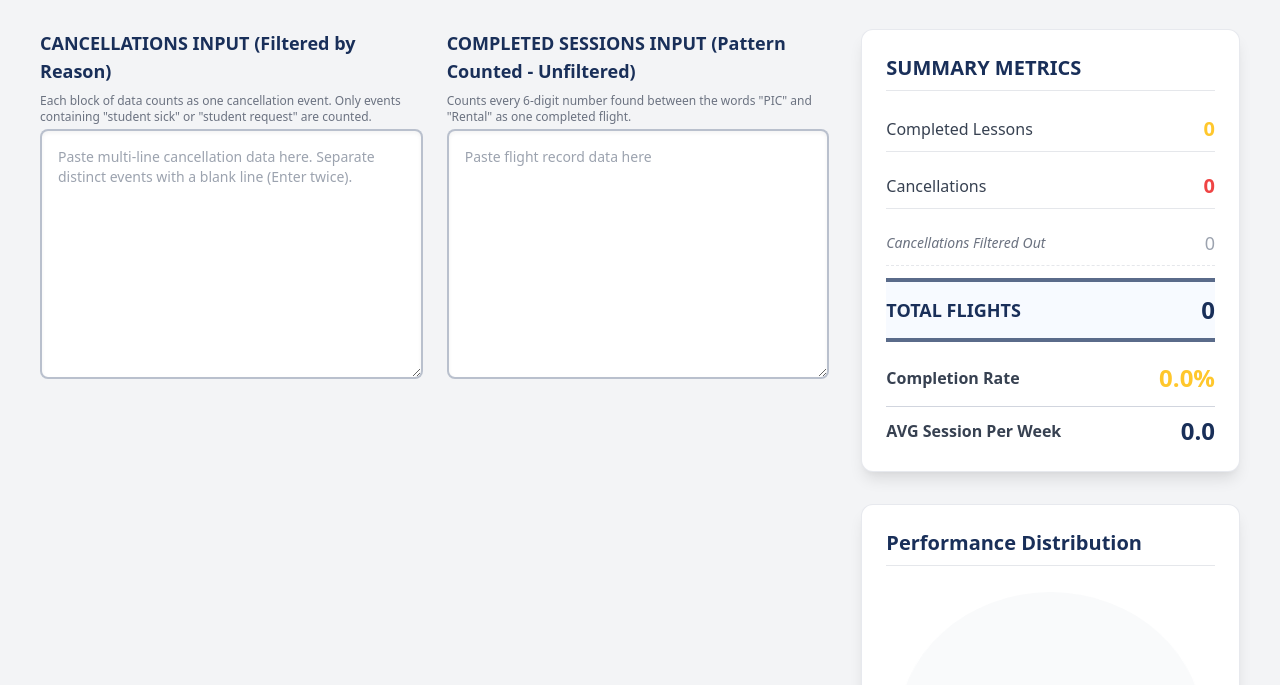
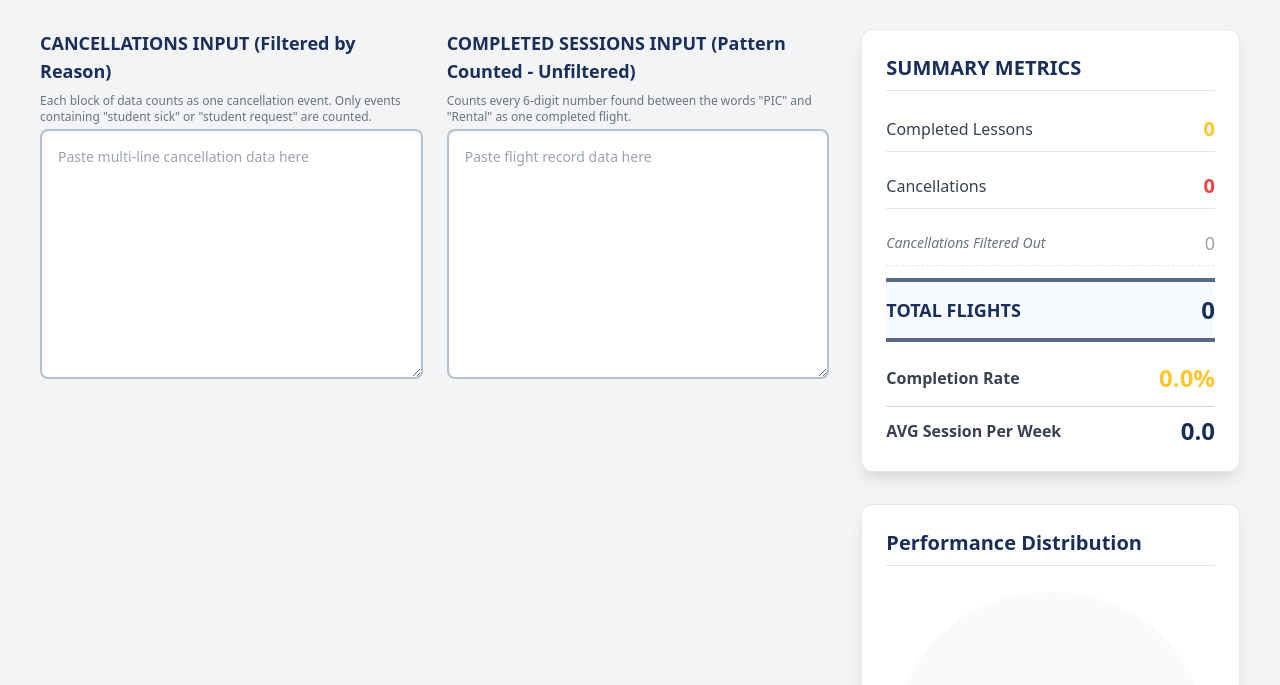
Before and after one commit to eddie474/AOA_Attendance_Calculator, a plain HTML site: page index.html in a window 1280 px wide. Shown: the part 115-800 px from the top of the page. Drawn offline with nearby package versions, Linux system fonts and the light colour scheme.

Commit message:
Update index.html

```diff
--- a/index.html
+++ b/index.html
@@ -53,7 +53,7 @@
                     <div>
                         <label for="cancellationInput" class="block text-lg font-semibold text-primary mb-2">CANCELLATIONS INPUT (Filtered by Reason)</label>
                         <p class="text-xs text-gray-500 mb-1">Each block of data counts as one cancellation event. Only events containing "student sick" or "student request" are counted.</p>
-                        <textarea id="cancellationInput" oninput="calculateMetrics()" placeholder="Paste multi-line cancellation data here. Separate distinct events with a blank line (Enter twice)." class="w-full p-4 border-2 border-primary/30 rounded-lg focus:ring-red-500 focus:border-red-500 text-sm shadow-inner"></textarea>
+                        <textarea id="cancellationInput" oninput="calculateMetrics()" placeholder="Paste multi-line cancellation data here" class="w-full p-4 border-2 border-primary/30 rounded-lg focus:ring-red-500 focus:border-red-500 text-sm shadow-inner"></textarea>
                     </div>
 
                     <!-- Completed Flights Input (Pattern Counted - Unfiltered) -->
```
